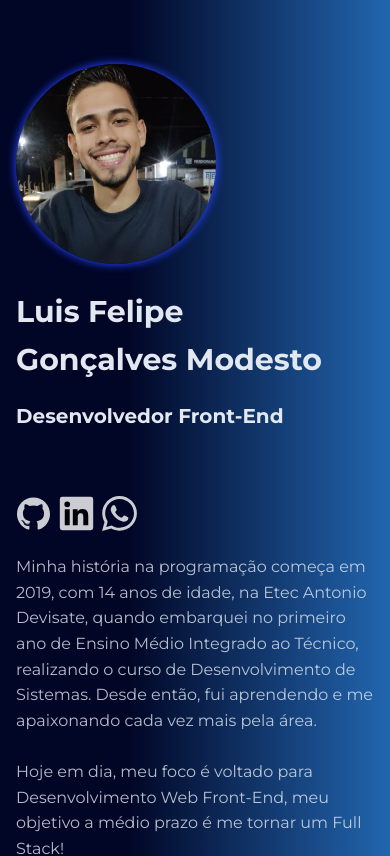
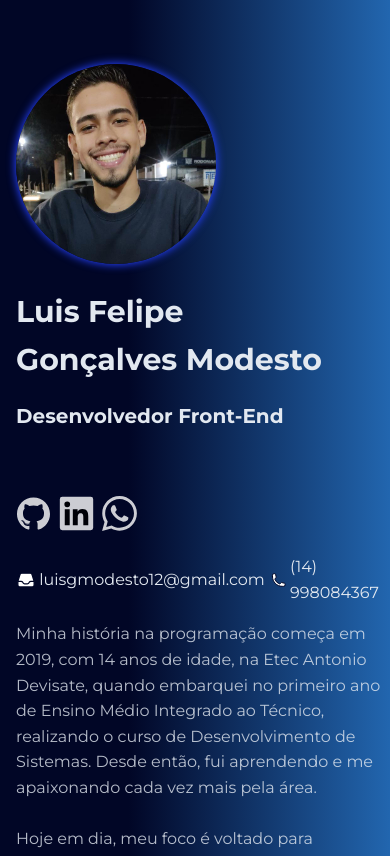
Before and after one commit to LuisFelipeMod/portfolio-antigo, a Next.js app: page /curriculum in a window 390 px wide. Shown: the top 856 px of the page. Built offline with nearby package versions, Linux system fonts and the light colour scheme.

Commit message:
feat: phone and email infos

```diff
--- a/components/curriculum.js
+++ b/components/curriculum.js
@@ -81,6 +81,40 @@ export default function Curriculum({children, home}){
                         Desenvolvedor Front-End</motion.h2>
                     <ScrollBehavior/>
                     <SocialMedias/>
+                    <motion.div
+                        className={styles.contactMe}
+                        initial = {{
+                            transform: "scale3d(1, 0, 1)",
+                            opacity: 0
+                          }}
+                          animate = {{
+                              transform: "scale3d(1, 1, 1)",
+                              opacity: 1
+                          }}
+                          transition ={{
+                            ease: "linear",
+                            delay: 2.1,
+                            duration: 0.2,
+                          }}
+                    >
+                        <a href='mailto:luisgmodesto12@gmail.com'>
+                            <svg xmlns="http://www.w3.org/2000/svg" fill="#fff" width={20} height={20} viewBox="0 0 24 24" stroke-width="1.5" stroke="#010626">
+                                <path stroke-linecap="round" stroke-linejoin="round" d="M2.25 13.5h3.86a2.25 2.25 0 012.012 1.244l.256.512a2.25 2.25 0 002.013 1.244h3.218a2.25 2.25 0 002.013-1.244l.256-.512a2.25 2.25 0 012.013-1.244h3.859m-19.5.338V18a2.25 2.25 0 002.25 2.25h15A2.25 2.25 0 0021.75 18v-4.162c0-.224-.034-.447-.1-.661L19.24 5.338a2.25 2.25 0 00-2.15-1.588H6.911a2.25 2.25 0 00-2.15 1.588L2.35 13.177a2.25 2.25 0 00-.1.661z" />
+                            </svg>
+                            <span>
+                                luisgmodesto12@gmail.com
+                            </span>
+                        </a>
+                        <a href='telto:+5514998084367'>
+                            <svg fill="#fff" xmlns="http://www.w3.org/2000/svg" width={20} height={20} viewBox="0 0 24 24" stroke-width="1.5" stroke="#010626">
+                                <path stroke-linecap="round" stroke-linejoin="round" d="M2.25 6.75c0 8.284 6.716 15 15 15h2.25a2.25 2.25 0 002.25-2.25v-1.372c0-.516-.351-.966-.852-1.091l-4.423-1.106c-.44-.11-.902.055-1.173.417l-.97 1.293c-.282.376-.769.542-1.21.38a12.035 12.035 0 01-7.143-7.143c-.162-.441.004-.928.38-1.21l1.293-.97c.363-.271.527-.734.417-1.173L6.963 3.102a1.125 1.125 0 00-1.091-.852H4.5A2.25 2.25 0 002.25 4.5v2.25z" />
+                            </svg>
+
+                            <span>
+                                (14) 998084367
+                            </span>
+                        </a>
+                    </motion.div>
                 </div>
                 <motion.div
                     className={styles.section}
--- a/components/curriculum.module.css
+++ b/components/curriculum.module.css
@@ -159,6 +159,18 @@
 .box_mgBottom{
     margin-bottom: 1rem;
 }
+.contactMe{
+    display: flex;
+    align-items: center;
+    margin-top: 1rem;
+    gap: 0.4rem;
+    opacity: 0.8;
+}
+.contactMe a{
+    display: flex;
+    align-items: center;
+    gap: 0.2rem;
+}
 
 @media (max-width: 991px){
     .nav_list{
```
